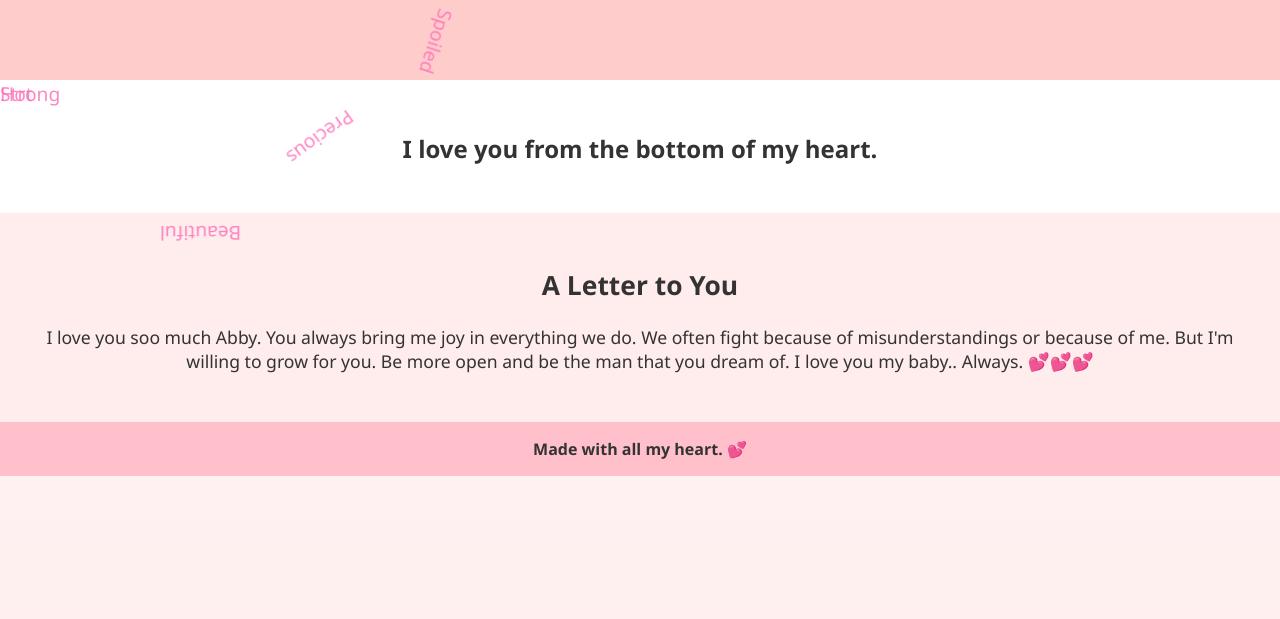
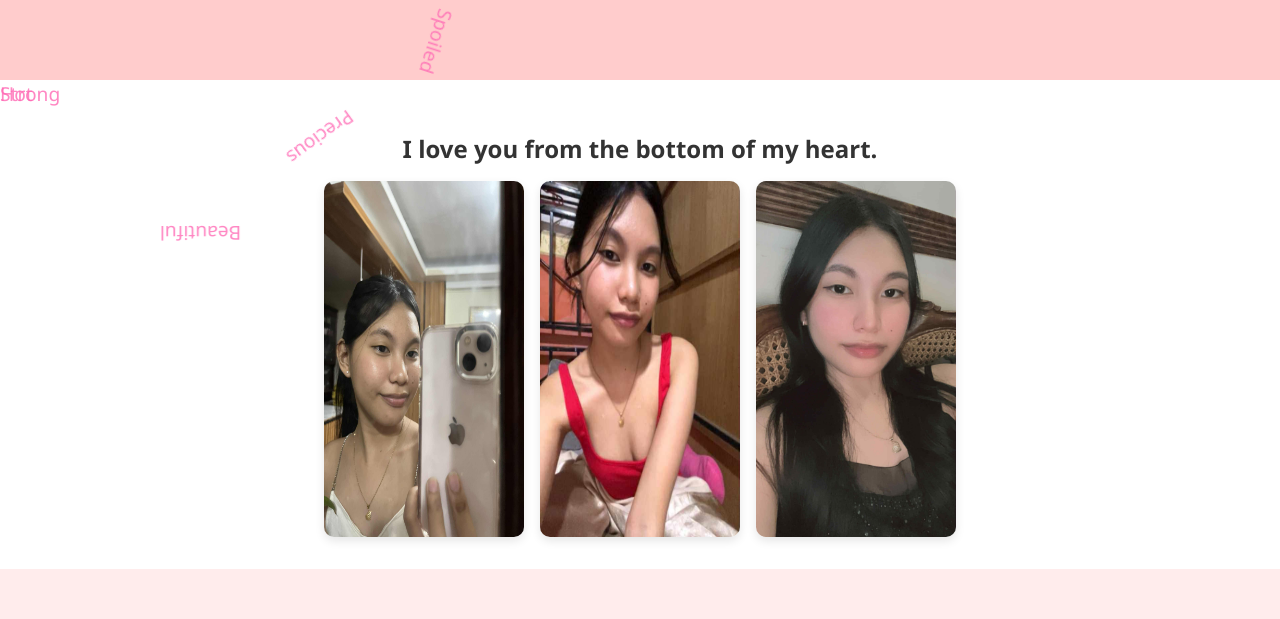
Before and after one commit to LimboICT/Abby, a plain HTML site: page index.html in a window 1280 px wide. Shown: the part 180-799 px from the top of the page. Drawn offline with Linux system fonts and the light colour scheme.

Commit message:
Update index.html

```diff
--- a/index.html
+++ b/index.html
@@ -31,9 +31,9 @@
   <section class="gallery">
     <h2>I love you from the bottom of my heart.</h2>
     <div class="photos">
-      <img src="images/photo1.jpg" alt="" />
-      <img src="images/photo2.jpg" alt="" />
-      <img src="images/photo3.jpg" alt="" />
+      <img src="photo1.jpg" alt="" />
+      <img src="photo2.jpg" alt="" />
+      <img src="photo3.jpg" alt="" />
       <!-- Add more photos here -->
     </div>
   </section>
```
